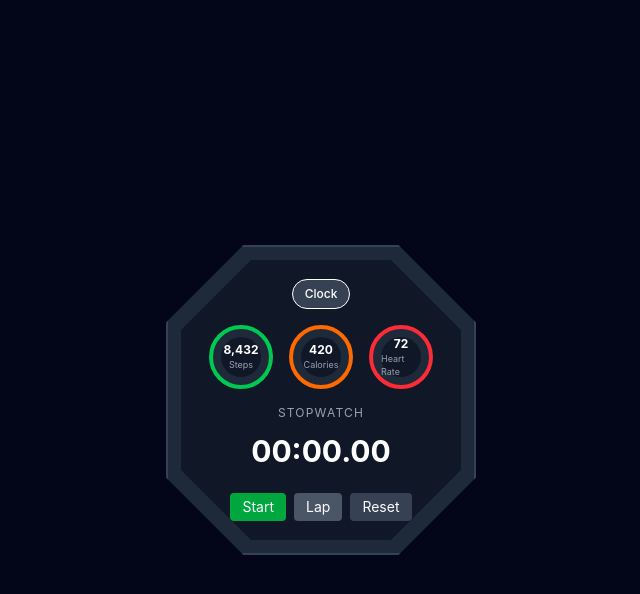
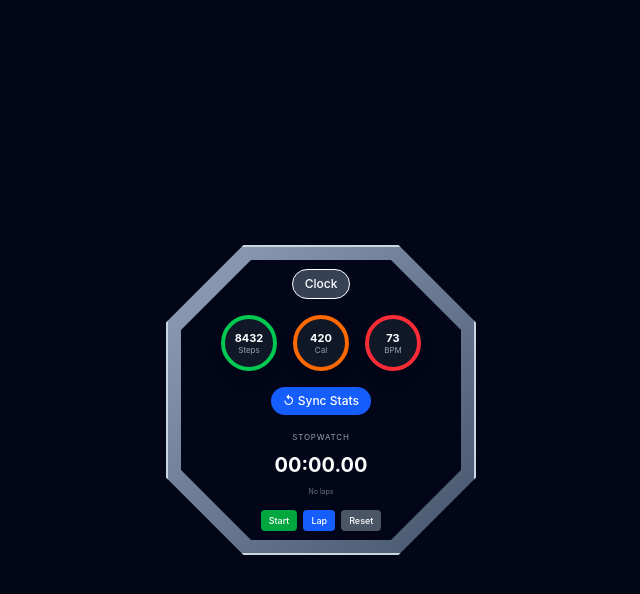
Before and after one commit to chrlsbrynttt/omniwatch-ui, a React (Vite) app: page / in a window 1280 px wide. Both pictures are taken after a click on the button "Stopwatch". Shown: the top 594 px of the page, without its empty margins (319-959 px from the left). Built offline with nearby package versions, Linux system fonts and the light colour scheme.

Commit message:
feat: move stats to state and add Sync Stats button

```diff
--- a/src/App.jsx
+++ b/src/App.jsx
@@ -3,7 +3,7 @@ import WatchFrame from './components/WatchFrame'
 import TimeDisplay from './components/TimeDisplay'
 import StopwatchWidget from './components/StopwatchWidget'
 import StatRing from './components/StatRing'
-import ModeToggle from './components/ModeToggle'   // ← import the new component
+import ModeToggle from './components/ModeToggle'
 
 function formatTime(cs) {
   const min = Math.floor(cs / 6000)
@@ -13,18 +13,32 @@ function formatTime(cs) {
 }
 
 function App() {
-  // ← currentMode is now state, not a const
   const [currentMode, setCurrentMode] = useState('clock')
-
   const [time, setTime] = useState(new Date())
   const [elapsed, setElapsed] = useState(0)
   const [isRunning, setIsRunning] = useState(false)
   const [lapTimes, setLapTimes] = useState([])
 
+  // ← stats state goes here, at the top level with all other state
+  const [stats, setStats] = useState({
+    steps: 8432,
+    calories: 420,
+    heartRate: 72,
+  })
+
   const handleStart = () => setIsRunning(true)
   const handleStop  = () => setIsRunning(false)
   const handleReset = () => { setIsRunning(false); setElapsed(0); setLapTimes([]) }
   const handleLap   = () => setLapTimes(prev => [...prev, formatTime(elapsed)])
+
+  // ← handleSyncStats goes here, with all other handlers
+  const handleSyncStats = () => {
+    setStats({
+      steps:     Math.floor(Math.random() * 7001) + 5000,
+      calories:  Math.floor(Math.random() * 601)  + 200,
+      heartRate: Math.floor(Math.random() * 53)   + 58,
+    })
+  }
 
   useEffect(() => {
     const id = setInterval(() => setTime(new Date()), 1000)
@@ -33,14 +47,22 @@ function App() {
 
   useEffect(() => {
     if (!isRunning) return
-    const id = setInterval(() => setElapsed(prev => prev + 10), 10)
+    const id = setInterval(() => setElapsed(prev => prev + 10), 100)
     return () => clearInterval(id)
   }, [isRunning])
+
+  // ← heart rate pulse goes here, with all other useEffects
+  useEffect(() => {
+    const id = setInterval(() => {
+      const delta = Math.floor(Math.random() * 10) - 5
+      setStats(prev => ({ ...prev, heartRate: prev.heartRate + delta }))
+    }, 3000)
+    return () => clearInterval(id)
+  }, [])
 
   return (
     <div className="min-h-screen bg-slate-950 flex items-center justify-center">
       <WatchFrame>
-        {/* ← ModeToggle sits here, inside WatchFrame, above everything else */}
         <ModeToggle currentMode={currentMode} onModeChange={setCurrentMode} />
 
         {currentMode === 'clock' && (
@@ -51,11 +73,22 @@ function App() {
             format="12"
           />
         )}
+
+        {/* ← stat rings now use live stats state instead of hardcoded values */}
         <div className="flex gap-4">
-          <StatRing label="Steps" value="8,432" target="10,000" color="border-green-500" />
-          <StatRing label="Calories" value="420" target="600" color="border-orange-500" />
-          <StatRing label="Heart Rate" value="72" target="120" color="border-red-500" />
+          <StatRing label="Steps" value={stats.steps} target="10,000" color="border-green-500" />
+          <StatRing label="Cal" value={stats.calories} target="600" color="border-orange-500" />
+          <StatRing label="BPM" value={stats.heartRate} target="120" color="border-red-500" />
         </div>
+
+        {/* ← sync button sits here, below the rings */}
+        <button
+          onClick={handleSyncStats}
+          className="bg-blue-600 hover:bg-blue-500 active:scale-95 transition-all duration-150 text-white text-xs font-medium px-3 py-1.5 rounded-full"
+        >
+          ↺ Sync Stats
+        </button>
+
         {currentMode === 'stopwatch' && (
           <StopwatchWidget
             currentTime={formatTime(elapsed)}
--- a/src/components/StatRing.jsx
+++ b/src/components/StatRing.jsx
@@ -1,9 +1,9 @@
 function StatRing({ label, value, target, color }) {
   return (
-    <div className={`w-16 h-16 rounded-full bg-gray-800 border-4 ${color} flex items-center justify-center`}>
-      <div className="w-10 h-10 rounded-full bg-gray-900 flex flex-col items-center justify-center">
-        <span className="text-white text-xs font-bold">{value}</span>
-        <span className="text-gray-400 text-[9px]">{label}</span>
+    <div className={`w-14 h-14 rounded-full border-4 ${color} flex items-center justify-center bg-gray-900 shadow-lg`}>
+      <div className="flex flex-col items-center justify-center">
+        <span className="text-white text-[11px] font-bold leading-none">{value}</span>
+        <span className="text-gray-400 text-[8px] leading-none mt-0.5">{label}</span>
       </div>
     </div>
   )
--- a/src/components/StopwatchWidget.jsx
+++ b/src/components/StopwatchWidget.jsx
@@ -1,31 +1,35 @@
 function StopwatchWidget({ currentTime, isRunning, lapTimes, onStart, onStop, onReset, onLap }) {
   return (
-    <div className="flex flex-col items-center gap-3">
-      <span className="text-xs text-gray-400 tracking-widest">STOPWATCH</span>
-      <span className={`text-3xl font-bold ${isRunning ? 'text-green-400' : 'text-white'}`}>
+    <div className="flex flex-col items-center gap-3 w-full px-2">
+      <span className="text-[8px] text-gray-400 tracking-widest">STOPWATCH</span>
+      <span className={`text-xl font-bold leading-none ${isRunning ? 'text-green-400' : 'text-white'}`}>
         {currentTime}
       </span>
-      <div className="flex gap-2">
-        {lapTimes.map((lap, index) => (
-          <div key={index} className="bg-gray-800 rounded px-2 py-1 text-xs text-gray-300">
-            LAP {index + 1} &nbsp; {lap}
-          </div>
-        ))}
+      <div className="flex gap-1.5 flex-wrap justify-center max-h-12 overflow-y-auto w-full">
+        {lapTimes.length > 0 ? (
+          lapTimes.map((lap, index) => (
+            <div key={index} className="bg-gray-800 rounded px-1 py-0.5 text-[7px] text-gray-300 whitespace-nowrap">
+              L{index + 1} {lap}
+            </div>
+          ))
+        ) : (
+          <span className="text-[7px] text-gray-500">No laps</span>
+        )}
       </div>
-      <div className="flex gap-2">
+      <div className="flex gap-1.5 justify-center">
         {isRunning ? (
-          <button onClick={onStop} className="bg-red-600 text-white px-3 py-1 rounded text-sm">
+          <button onClick={onStop} className="bg-red-600 hover:bg-red-500 text-white px-2 py-1 rounded text-[9px] font-medium">
             Stop
           </button>
         ) : (
-          <button onClick={onStart} className="bg-green-600 text-white px-3 py-1 rounded text-sm">
+          <button onClick={onStart} className="bg-green-600 hover:bg-green-500 text-white px-2 py-1 rounded text-[9px] font-medium">
             Start
           </button>
         )}
-        <button onClick={onLap} className="bg-gray-600 text-white px-3 py-1 rounded text-sm">
+        <button onClick={onLap} className="bg-blue-600 hover:bg-blue-500 text-white px-2 py-1 rounded text-[9px] font-medium">
           Lap
         </button>
-        <button onClick={onReset} className="bg-gray-700 text-white px-3 py-1 rounded text-sm">
+        <button onClick={onReset} className="bg-gray-600 hover:bg-gray-500 text-white px-2 py-1 rounded text-[9px] font-medium">
           Reset
         </button>
       </div>
--- a/src/components/TimeDisplay.jsx
+++ b/src/components/TimeDisplay.jsx
@@ -5,14 +5,28 @@ function TimeDisplay({ hours, minutes, seconds, format }) {
   const period = format === '12'
     ? parseInt(hours) >= 12 ? 'PM' : 'AM'
     : null
+
+  const now = new Date()
+  const day = now.toLocaleDateString('en-US', { weekday: 'long' })
+  const date = now.toLocaleDateString('en-US', { month: 'long', day: 'numeric' })
+
   return (
     <div className="flex flex-col items-center">
-      <span className="text-white text-4xl font-bold tracking-tight">
-        {displayHours}:{minutes}
+      <span className="text-gray-400 text-[10px] tracking-widest uppercase mb-1">
+        {day}
       </span>
+      <div className="flex items-baseline gap-1">
+        <span className="text-white text-4xl font-bold tracking-tight">
+          {displayHours}:{minutes}
+        </span>
+        {period && (
+          <span className="text-white text-4xl font-bold tracking-tight">
+            {period}
+          </span>
+        )}
+      </div>
       <span className="text-gray-400 text-xs mt-1">
-        {period && <span>{period} · </span>}
-        {seconds}s
+        {date} · {seconds}s
       </span>
     </div>
   )
--- a/src/components/WatchFrame.jsx
+++ b/src/components/WatchFrame.jsx
@@ -1,10 +1,10 @@
 function WatchFrame({ children }) {
   return (
     <div
-      className="flex items-center justify-center shadow-2xl bg-gray-800 border-2 border-gray-700 w-[310px] h-[310px] [clip-path:polygon(25%_0%,75%_0%,100%_25%,100%_75%,75%_100%,25%_100%,0%_75%,0%_25%)]"
+      className="flex items-center justify-center shadow-2xl bg-gradient-to-br from-slate-400 to-slate-600 border-2 border-slate-300 w-[310px] h-[310px] [clip-path:polygon(25%_0%,75%_0%,100%_25%,100%_75%,75%_100%,25%_100%,0%_75%,0%_25%)]"
     >
       <div
-        className="flex flex-col items-center justify-center gap-4 p-4 bg-gray-900 w-[280px] h-[280px] [clip-path:polygon(25%_0%,75%_0%,100%_25%,100%_75%,75%_100%,25%_100%,0%_75%,0%_25%)]"
+        className="flex flex-col items-center justify-center gap-4 p-4 bg-slate-950 w-[280px] h-[280px] [clip-path:polygon(25%_0%,75%_0%,100%_25%,100%_75%,75%_100%,25%_100%,0%_75%,0%_25%)]"
       >
         {children}
       </div>
```
